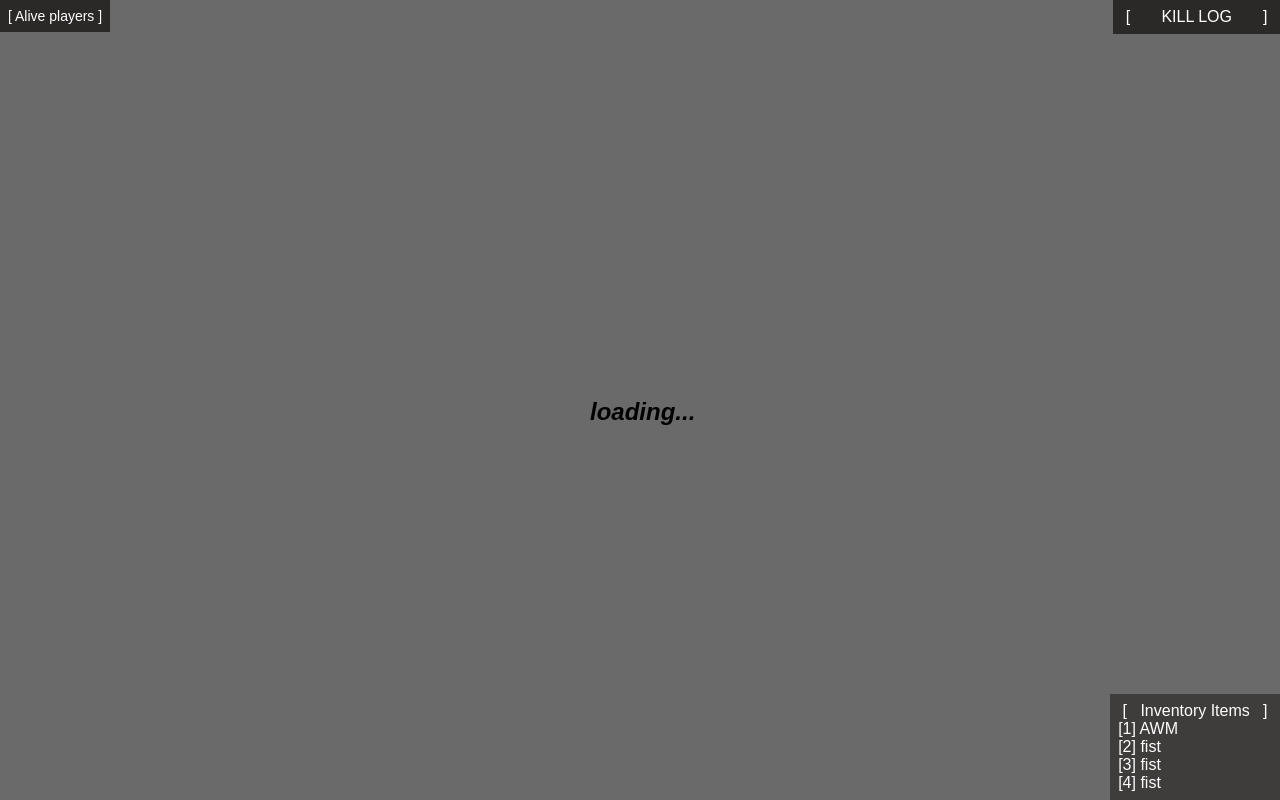
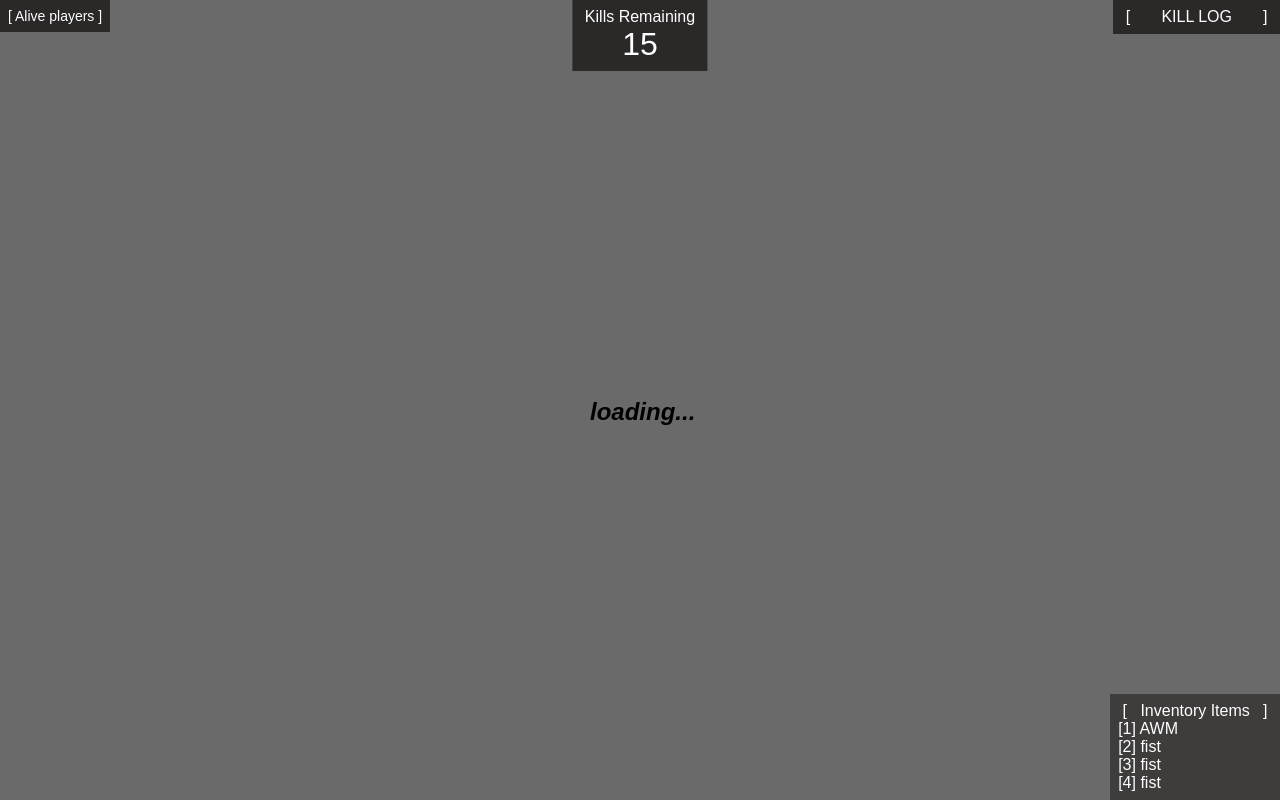
Before and after one commit to blueSparrow2000/blackout_deathmatch, a website: page public/index.html in a window 1280 px wide. Both pictures are taken after typing "Sample" into the empty fields and a click on the button "Start!". Drawn offline with nearby package versions, Linux system fonts and the light colour scheme; no server answers.

Commit message:
shows remaining kills

```diff
--- a/public/frontend.js
+++ b/public/frontend.js
@@ -243,9 +243,17 @@ function showKillLog(loglist){
 
 }
 
+function showkillRemain(num){
+  document.querySelector(`#killsRemaining`).innerHTML = `<div data-id="0"> ${num} </div>`
+}
+
+function calc_kill_remain(score){ // remaining kills = number of guns (in the gunOrderInDeathmatch) - score
+  return 15 - score
+}
+
+
 function updateItemHTML(itemIDX,itemName){
   document.querySelector(`#item${itemIDX}`).innerHTML = `<div data-id="${itemIDX}"> [${itemIDX}] ${itemName} </div>`
-
 }
 
 function updateLastWinner(name){
@@ -1107,6 +1115,9 @@ socket.on('updateFrontEnd',({backEndPlayers, backEndEnemies, backEndProjectiles,
                   const prevItemID = frontEndPlayerOthers.inventory[i]
                   if (prevItemID !== backEndItem.myID){ // my inventory change by server's decision (like gun update due to score/placing/consume)
                     updateItemHTML(i+1,frontEndItems[backEndItem.myID].name)
+                    if (i===0){ // for current gun
+                      showkillRemain(calc_kill_remain(frontEndPlayerOthers.score))
+                    }
                   }
                 }
 
@@ -1140,6 +1151,8 @@ socket.on('updateFrontEnd',({backEndPlayers, backEndEnemies, backEndProjectiles,
                 playerdeathsound.play()
                 document.querySelector('#usernameForm').style.display = 'block'
                 hideInventory()
+                // reset kill remains
+                showkillRemain(0)
 
                 //socket.emit('playerdeath',{playerId: id, armorID: mePlayer.wearingarmorID, scopeID: mePlayer.wearingscopeID,vehicleID:mePlayer.ridingVehicleID})
                 if (winnerCeremony){
@@ -2096,7 +2109,7 @@ document.querySelector('#usernameForm').addEventListener('submit', (event) => {
       updateItemHTML(i+1,'fist')
     }
     showInventory()
-
+    showkillRemain(15)
     // reset particle ids
     particleID = 0
   })
--- a/public/index.html
+++ b/public/index.html
@@ -62,6 +62,23 @@
         </div>
       </div>
 
+      <div
+      style="
+      position: absolute;
+      color: white;
+      padding: 8px;
+      left: 50%;
+      transform: translateX(-50%);
+      text-align: center;
+      font-family: sans-serif;
+      font-size: 16px;
+      user-select: none;
+      background: rgb(43, 40, 40)"
+      >
+        <span style="margin-bottom: 8px;white-space:pre;"> Kills Remaining </span>
+        <div style="font-size: 32px;" id="killsRemaining">
+        </div>
+      </div>
 
       <div
       style="
@@ -167,7 +184,6 @@
                   Reload gun (except flaregun/airdrops): R <br>
                   Interact (pick up/drive): F <br>
                   See minimap: Q <br>
-                  Show gun range: V <br>
                   Dash: E <br>
                 </p>
               </div>
```
Also changed, not shown: README.md, 1 other file.
